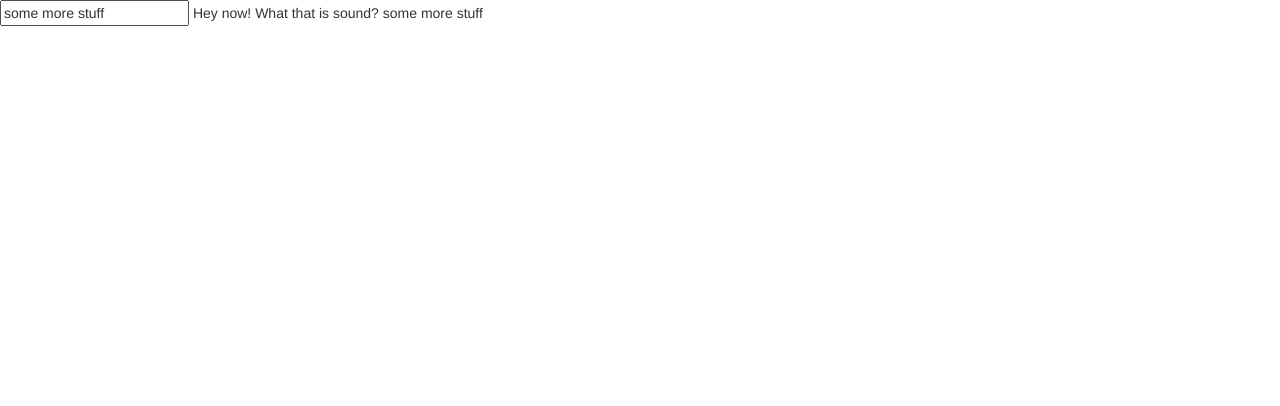
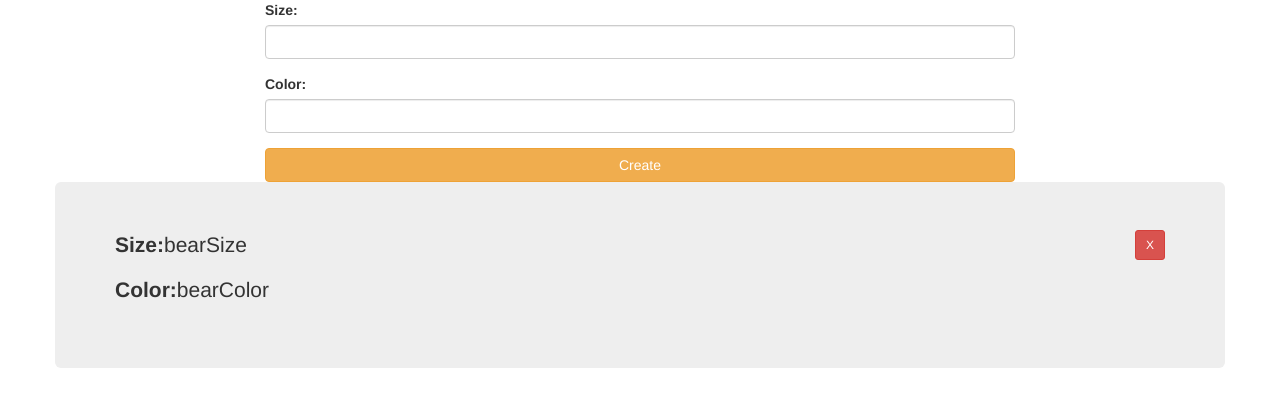
Before and after one commit to dfparra/ngbears, a plain HTML site: page public/html/index.html in a window 1280 px wide. Drawn offline with nearby package versions, Linux system fonts and the light colour scheme; files that its build step writes are made by us from their sources; no server answers; files whose address does not match are found by name.

Commit message:
implemented frontend

```diff
--- a/public/html/index.html
+++ b/public/html/index.html
@@ -7,12 +7,38 @@
   <link rel="stylesheet" href="css/main.css">
 </head>
 <body>
-  <div ng-controller='MainController'>
-    <input type="text" ng-model='messages'>
-    {{message}}
-    {{messages}}
-    {{msg}}
+  <div class="container" ng-controller='MainController'>
+    <div class="row">
+      <div class="col-md-8 col-md-offset-2">
+        <div class="form-group">
+          <label>Size:</label>
+          <input type="text" class="form-control">
+        </div>
+      </div>
+
+      <div class="col-md-8 col-md-offset-2">
+        <div class="form-group">
+          <label>Color:</label>
+          <input type="text" class="form-control">
+        </div>
+      </div>
+
+      <div class="col-md-8 col-md-offset-2">
+        <button class="btn btn-warning btn-block">Create</button>
+      </div>
+    </div>
+
+    <div class="row">
+      <div class="jumbotron">
+        <button class="btn btn-sm btn-danger pull-right">X</button>
+        <p><strong>Size:</strong>bearSize</p>
+        <p><strong>Color:</strong>bearColor</p>
+      </div>
+    </div>
+
   </div>
+
+
 
   <script src="https://cdnjs.cloudflare.com/ajax/libs/angular.js/1.5.7/angular.js"></script>
   <script src="js/app.js"></script>
```
